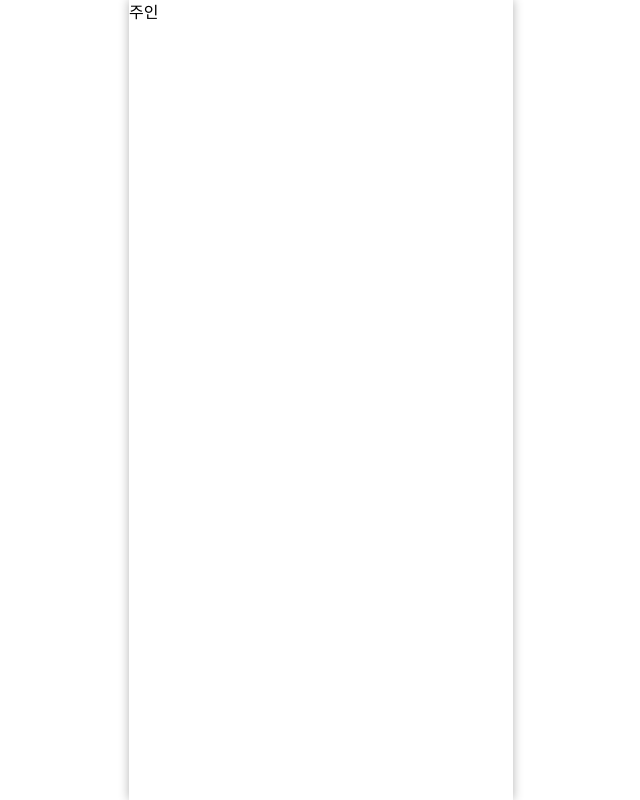
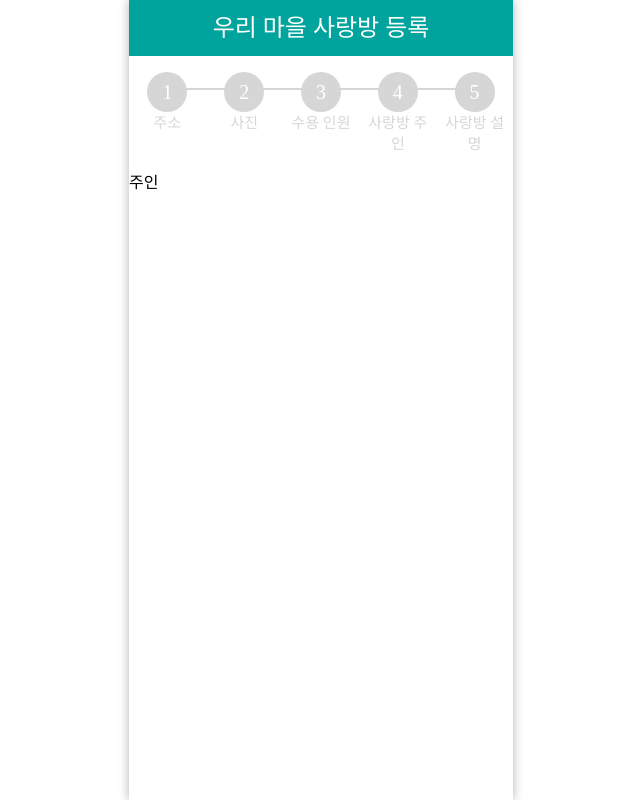
Before and after one commit to hanaro7team1/frontend, a Next.js app: page /register/owner in a window 1280 px wide. Shown: the whole page, without its empty margins (319-959 px from the left). Built offline with nearby package versions, Linux system fonts and the light colour scheme; a web font is replaced by a local one.

Commit message:
Feat:  레이아웃에 적용, 페이지 변경 될 때마다 색 바뀜

```diff
--- /dev/null
+++ b/src/app/register/layout.tsx
@@ -0,0 +1,25 @@
+'use client';
+
+import { useSelectedLayoutSegment } from 'next/navigation';
+import { Header } from '@/components/common';
+import StepProgressBar from '@/components/common/StepProgressBar';
+
+const stepMap: Record<string, number> = {
+  address: 1,
+  photos: 2,
+  info: 3,
+  description: 4,
+  confirm: 5,
+};
+
+export default function RegisterLayout({ children }: { children: React.ReactNode }) {
+  const seg = useSelectedLayoutSegment();
+  const currentStep = seg ? (stepMap[seg] ?? 0) : 0;
+  return (
+    <>
+      <Header title={'우리 마을 사랑방 등록'} />
+      <StepProgressBar currentStep={currentStep} />
+      {children}
+    </>
+  );
+}
```
